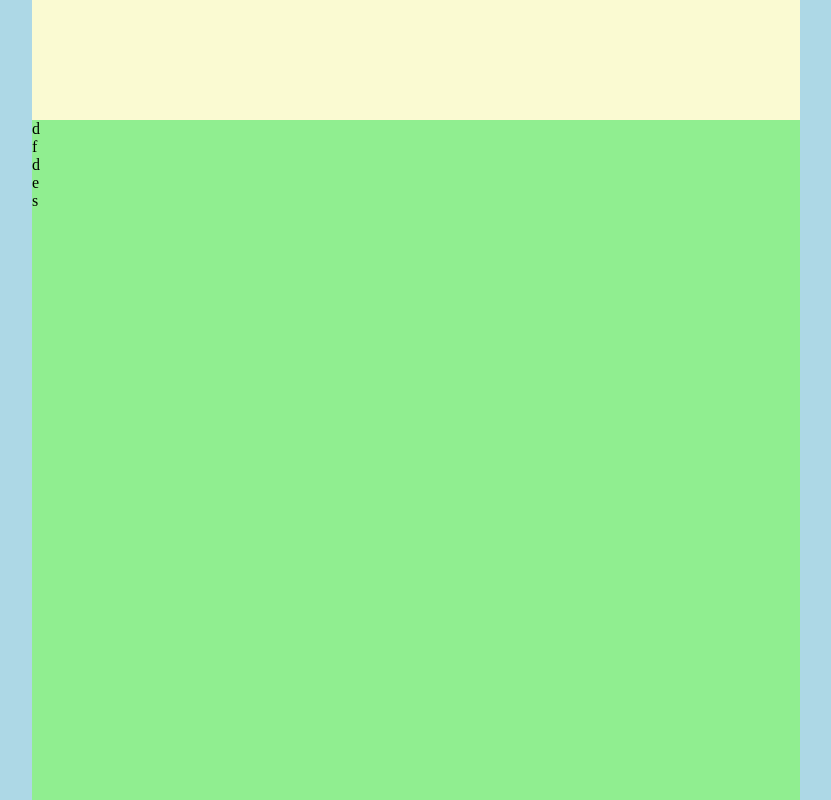
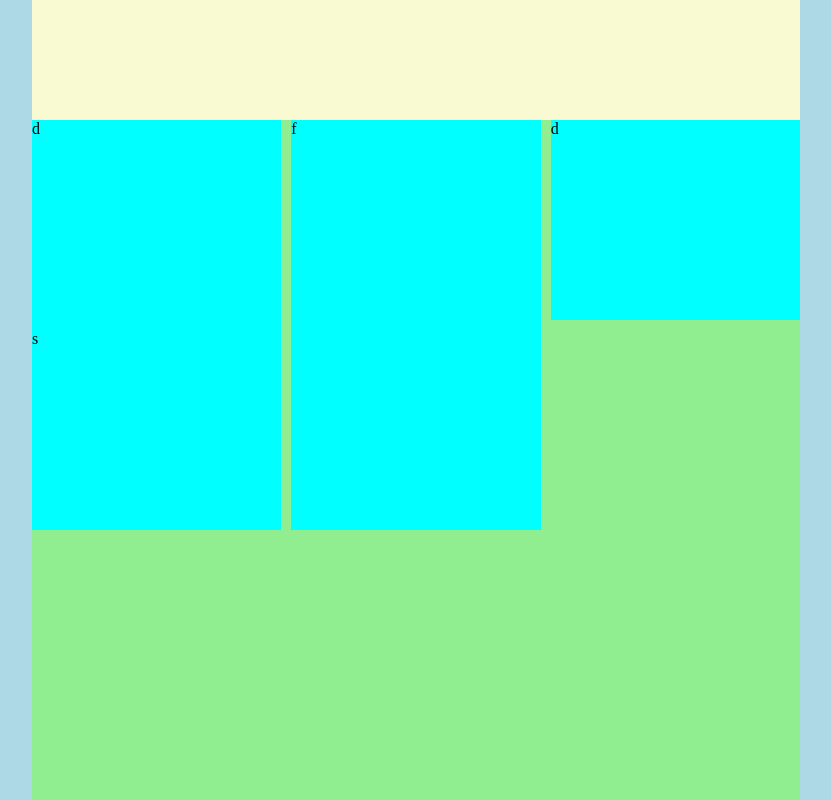
Before and after one commit to parasVohra/portfolio, a website: page index.html in a window 1280 px wide. Shown: the part 1480-2280 px from the top of the page, without its empty margins (224-1055 px from the left). Drawn offline with Linux system fonts and the light colour scheme.

Commit message:
poject section updated

```diff
--- a/styles/_variables.scss
+++ /dev/null
@@ -1,2 +0,0 @@
-$textColorLight: white;
-$textColorDark: black;
--- a/styles/style.css
+++ b/styles/style.css
@@ -74,7 +74,7 @@ body {
   padding: 0;
   margin: 0;
   -webkit-box-sizing: border-box;
-          box-sizing: border-box;
+  box-sizing: border-box;
   background-color: lightblue;
 }
 
@@ -115,48 +115,49 @@ body {
 
 .projectsContainer {
   height: 100vh;
-  display: gird;
-  -ms-grid-columns: (1fr)[3];
-      grid-template-columns: repeat(3, 1fr);
+  display: grid;
+  grid-template-columns: 1fr 1fr 1fr ;
   grid-gap: 10px;
-  -ms-grid-rows: 20px 20px;
-      grid-template-rows: 20px 20px;
+  grid-template-rows: 200px 200px;
+  grid-auto-rows: 200px;
   background-color: lightgreen;
-      grid-template-areas: "p1 p2 p3", "p4 p5";
 }
 
 .p1 {
-  -ms-grid-row: 1;
-  -ms-grid-column: 1;
-  grid-area: p1;
+ grid-row: 1/3;
+ grid-column: 1/2
+
 }
 
 .p2 {
-  -ms-grid-row: 1;
-  -ms-grid-column: 2;
-  grid-area: p2;
+  grid-row: 1/3;
+ grid-column: 2/3
+
 }
 
 .p3 {
-  -ms-grid-row: 1;
-  -ms-grid-column: 3;
-  grid-area: p3;
+  grid-row: 1/2;
+ grid-column: 3/4;
+
 }
 
 .p4 {
-  -ms-grid-row: 3;
-  -ms-grid-column: 1;
-  grid-area: p4;
+
+  grid-row: 2/3;
+  grid-column: 1/2;
 }
 
 .p5 {
-  -ms-grid-row: 3;
-  -ms-grid-column: 2;
-  grid-area: p5;
+  grid-row: 2/2;
+ grid-column: 1/2;
+
+}
+
+.project{
+  background-color: aqua;
 }
 
 .contactContainer {
   height: 100vh;
   background-color: lightseagreen;
 }
-/*# sourceMappingURL=style.css.map */
--- a/styles/style.scss
+++ /dev/null
@@ -1,85 +0,0 @@
-
-@import "./variables";
-@import "./hamberger";
-
-
-
-@mixin flexCenter {
-    display: flex;
-    align-items: center;
-    justify-content: center;
-}
-
-
-
-body{
-    padding: 0;
-    margin: 0;
-    box-sizing: border-box;
-    background-color: lightblue;
-}
-
-
-.rootContainer{
-    margin-left: 20vw;
-    margin-right: 20vw;
-}
-
-.homeContainer{
-
-    @include flexCenter();
-    height: 100vh;
-    color: white;
-    background-color: lightcoral;
-}
-
-  .homeLogo{
-
-    position: absolute;
-    top: 15px;
-    left: 15px;
-    height: 20px;
-    width: 20px;;
-    color: black;
-    font-size: 20px;;
-}
-
-.aboutContainer{
-    height: 100vh;
-    background-color: lightgoldenrodyellow;
-}
-
-.projectsContainer{
-    height: 100vh;
-    display: gird;
-    grid-template-columns: repeat(3, 1fr);
-    grid-gap: 10px;
-    grid-template-rows: 20px 20px;
-    background-color: lightgreen;
-    grid-template-areas:
-    "p1 p2 p3",
-    "p4 p5"
-    ;
-}
-
-.p1{
-    grid-area: p1 ;
-}
-.p2{
-    grid-area: p2;
-}
-.p3{
-    grid-area: p3;
-}
-.p4{
-    grid-area: p4;
-}
-.p5{
-    grid-area: p5;
-}
-
-
-.contactContainer{
-    height: 100vh;
-    background-color: lightseagreen;
-}
```
Also changed, not shown: styles/_hamberger.scss (deleted, +0 -75 lines), 1 other file.
